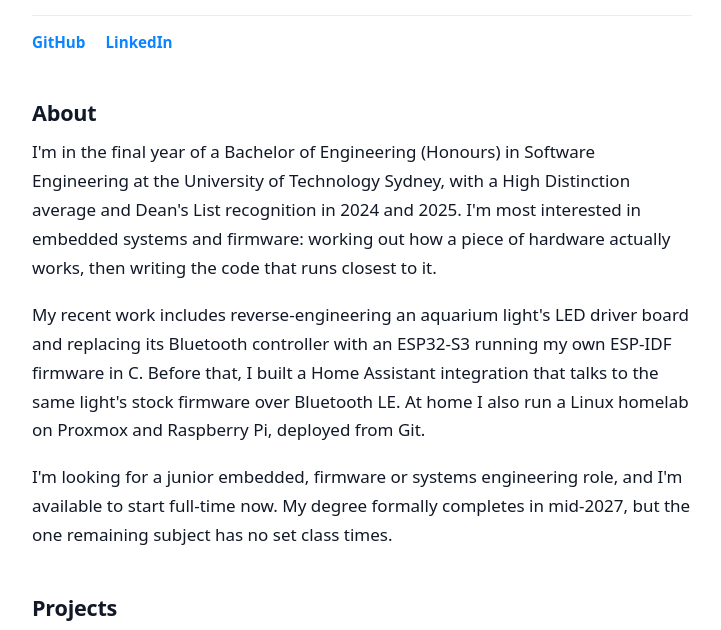
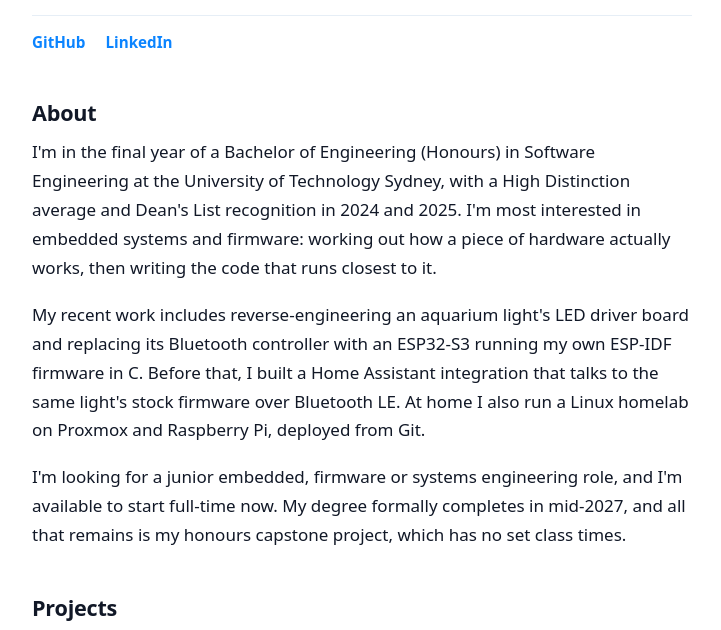
Before and after one commit to caleb-venner/caleb-venner.github.io, a plain HTML site: page index.html in a window 1280 px wide. Shown: the part 154-784 px from the top of the page, without its empty margins (278-999 px from the left). Drawn offline with Linux system fonts and the light colour scheme.

Commit message:
Update about section to clarify availability and project status

```diff
--- a/index.html
+++ b/index.html
@@ -73,7 +73,7 @@
           <h2>About</h2>
           <p>I'm in the final year of a Bachelor of Engineering (Honours) in Software Engineering at the University of Technology Sydney, with a High Distinction average and Dean's List recognition in 2024 and 2025. I'm most interested in embedded systems and firmware: working out how a piece of hardware actually works, then writing the code that runs closest to it.</p>
           <p>My recent work includes reverse-engineering an aquarium light's LED driver board and replacing its Bluetooth controller with an ESP32-S3 running my own ESP-IDF firmware in C. Before that, I built a Home Assistant integration that talks to the same light's stock firmware over Bluetooth LE. At home I also run a Linux homelab on Proxmox and Raspberry Pi, deployed from Git.</p>
-          <p>I'm looking for a junior embedded, firmware or systems engineering role, and I'm available to start full-time now. My degree formally completes in mid-2027, but the one remaining subject has no set class times.</p>
+          <p>I'm looking for a junior embedded, firmware or systems engineering role, and I'm available to start full-time now. My degree formally completes in mid-2027, and all that remains is my honours capstone project, which has no set class times.</p>
         </section>
 
         <section id="projects">
```
